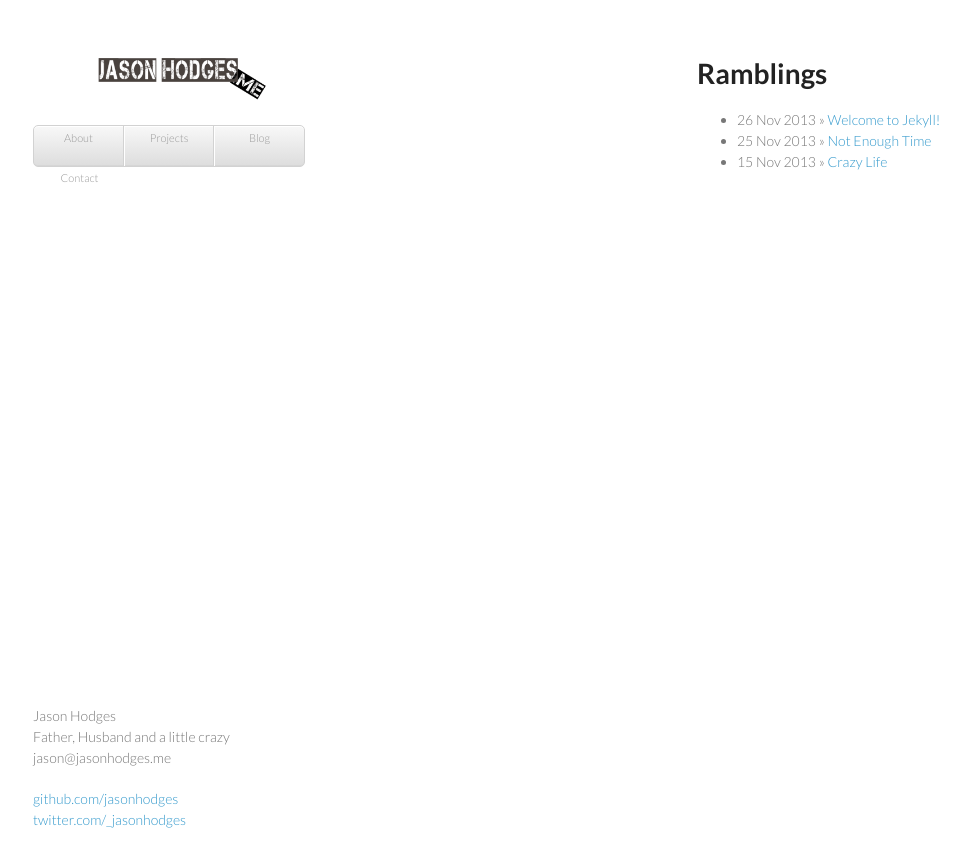
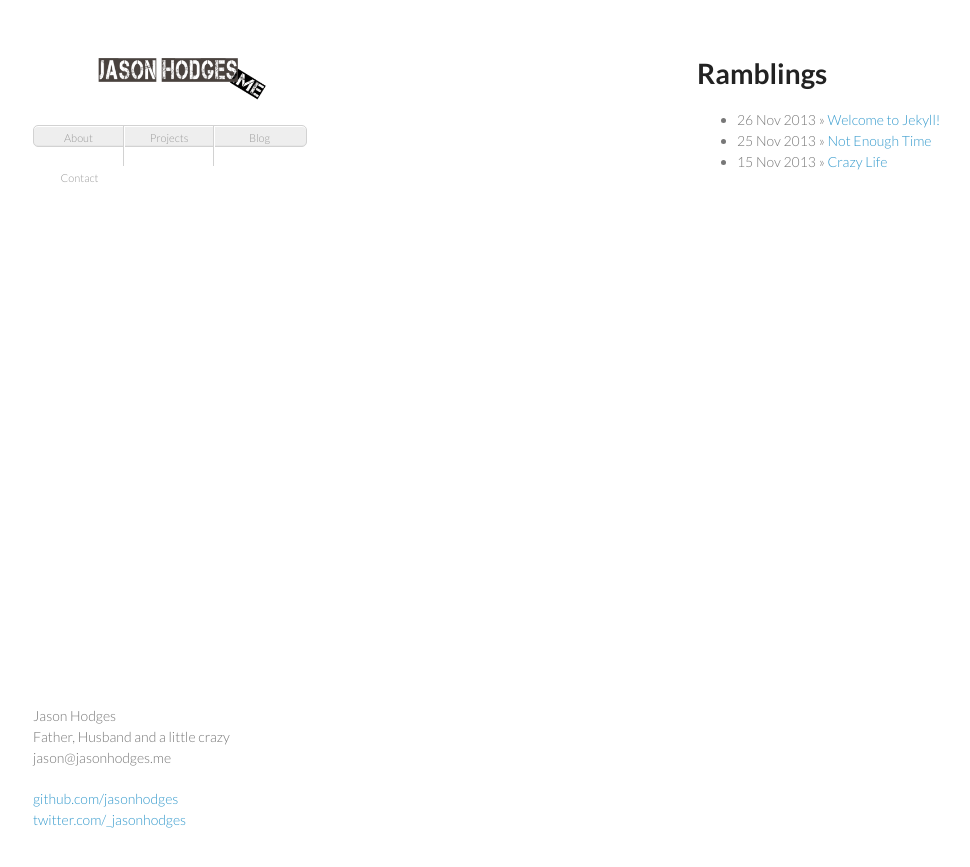
Before and after one commit to jasonhodges/old_jasonhodges.github.io, a Jekyll site: the page built from index.html, in a window 1280 px wide. Shown: the top 867 px of the page, without its empty margins (25-995 px from the left). Built offline with Jekyll 4.4.1, drawn with Linux system fonts in a browser that asks for light colours; Markdown is read by kramdown in place of the engine named in the settings; comment, search, counter and statistics services are not loaded.

Commit message:
style changes

```diff
--- a/css/main.css
+++ b/css/main.css
@@ -111,22 +111,13 @@
 
 header ul {
   list-style:none;
-  height:40px;
-
+  height:20px;
   padding:0;
-
   background: #eee;
-  background: -moz-linear-gradient(top, #f8f8f8 0%, #dddddd 100%);
-  background: -webkit-gradient(linear, left top, left bottom, color-stop(0%,#f8f8f8), color-stop(100%,#dddddd));
-  background: -webkit-linear-gradient(top, #f8f8f8 0%,#dddddd 100%);
-  background: -o-linear-gradient(top, #f8f8f8 0%,#dddddd 100%);
-  background: -ms-linear-gradient(top, #f8f8f8 0%,#dddddd 100%);
-  background: linear-gradient(top, #f8f8f8 0%,#dddddd 100%);
-
   border-radius:5px;
   border:1px solid #d2d2d2;
   box-shadow:inset #fff 0 1px 0, inset rgba(0,0,0,0.03) 0 -1px 0;
-  width:270px;
+  width:272px;
 }
 
 header li {
```
